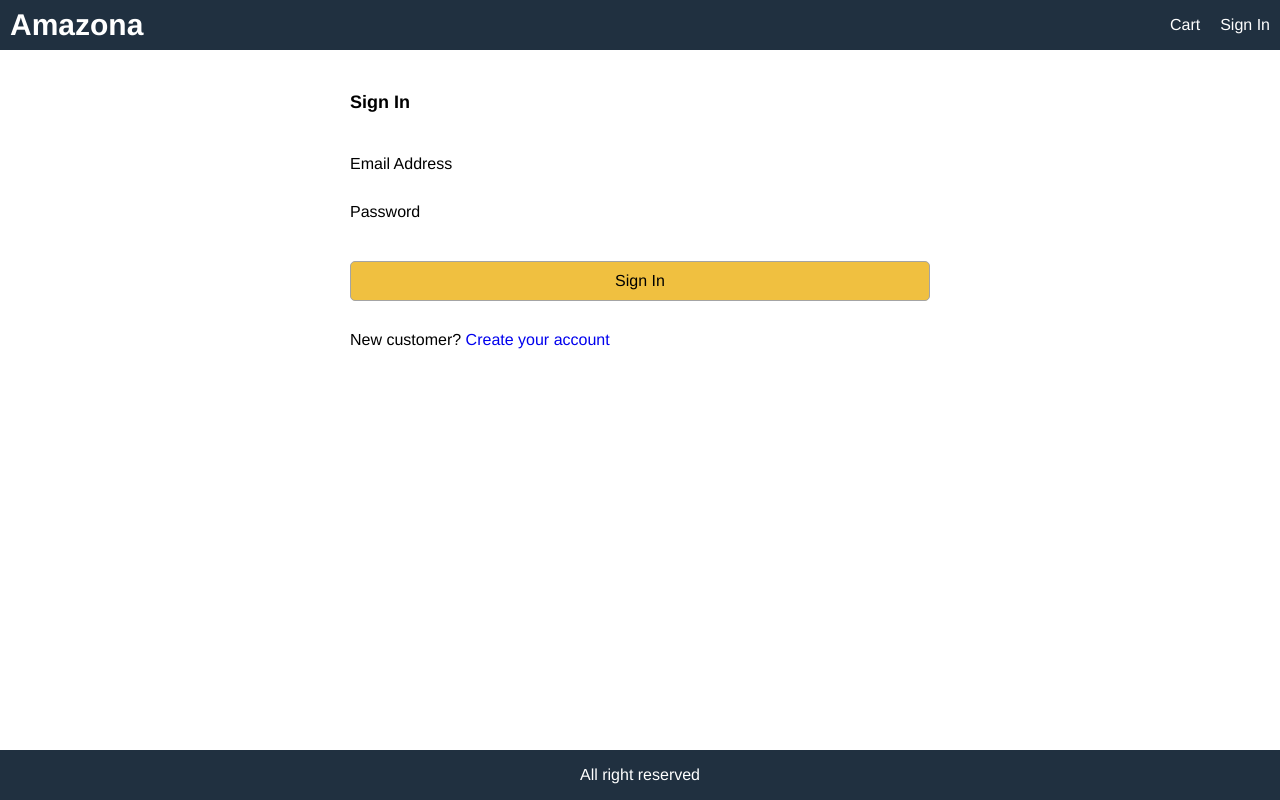
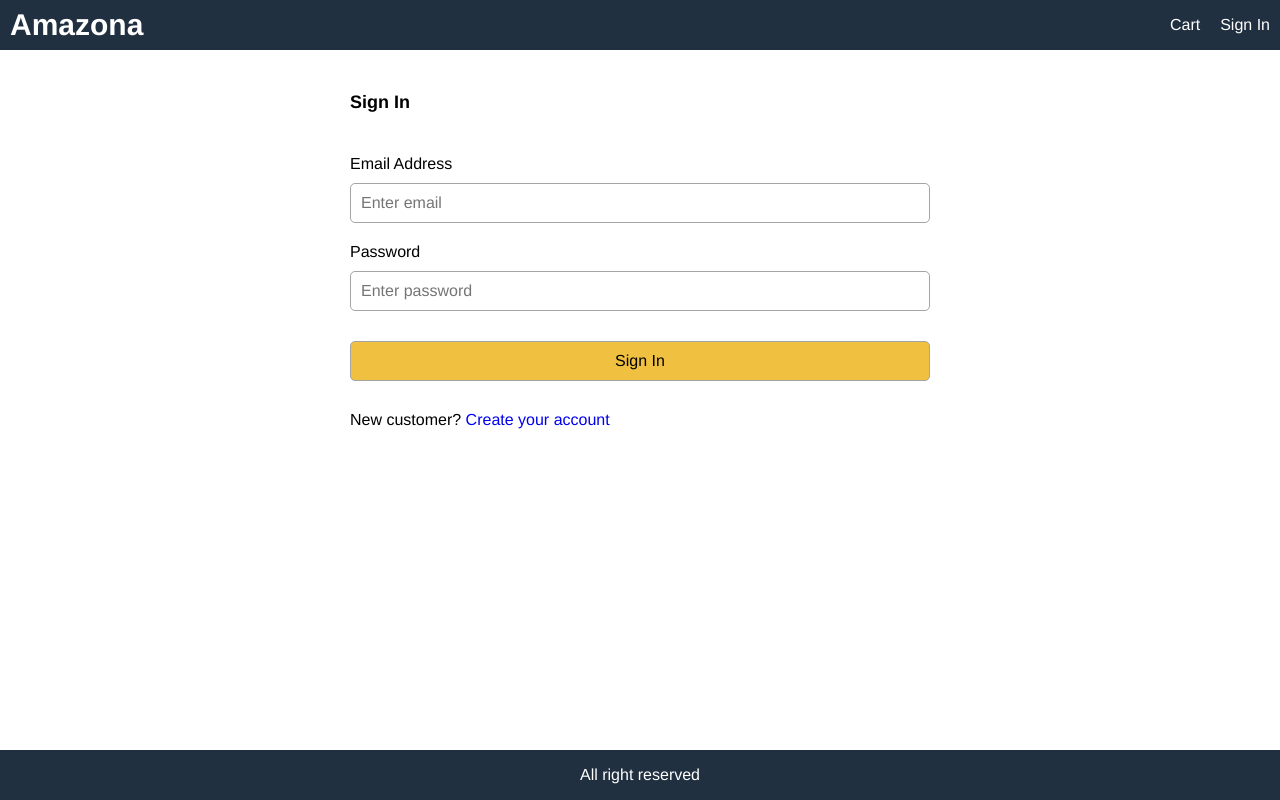
Before and after one commit to Royal6969/amazona-app, a React (Create React App) app: page /signin in a window 1280 px wide. Built offline with nearby package versions, Linux system fonts and the light colour scheme.

Commit message:
implement sigin action (error fixed)

```diff
--- a/src/screens/SigninScreen.js
+++ b/src/screens/SigninScreen.js
@@ -5,7 +5,7 @@ import { signin } from '../actions/userActions';
 import LoadingBox from '../components/LoadingBox';
 import MessageBox from '../components/MessageBox';
 
-export default function SigninScreen(props){ //min 5:02:50 no me salen los cuadros de input para escribir el email/password
+export default function SigninScreen(props){
     const [email, setEmail] = useState('');
     const [password, setPassword] = useState('');
 
@@ -36,23 +36,23 @@ export default function SigninScreen(props){ //min 5:02:50 no me salen los cuadr
                 { error && <MessageBox variant="danger">{error}</MessageBox>}
                 <div>
                     <label htmlFor="email">Email Address</label>
-                    <imput
+                    <input
                         type="email"
                         id="email"
                         placeholder="Enter email"
                         required
                         onChange={(e) => setEmail(e.target.value)}
-                    ></imput>
+                    ></input>
                 </div>
                 <div>
                     <label htmlFor="password">Password</label>
-                    <imput
+                    <input
                         type="password"
                         id="password"
                         placeholder="Enter password"
                         required
                         onChange={(e) => setPassword(e.target.value)}
-                    ></imput>
+                    ></input>
                 </div>
                 <div>
                     <label />
```
